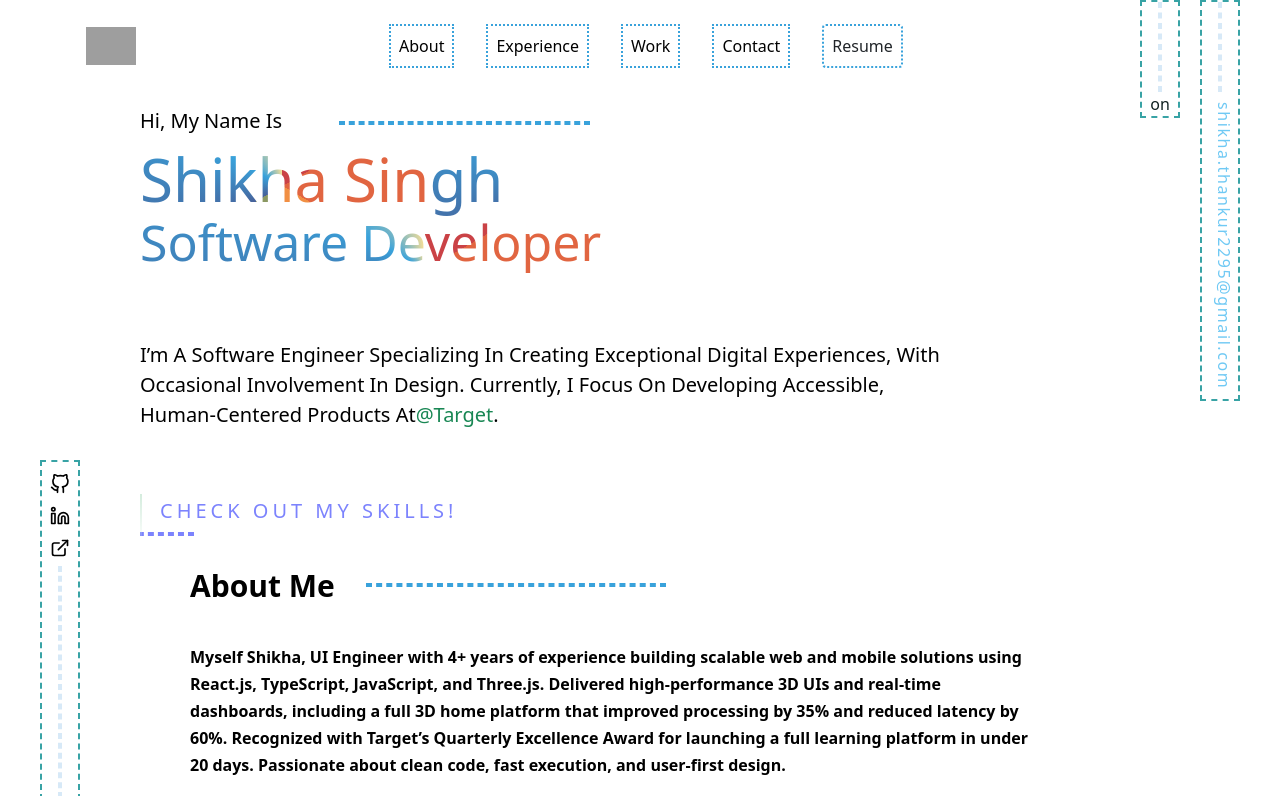
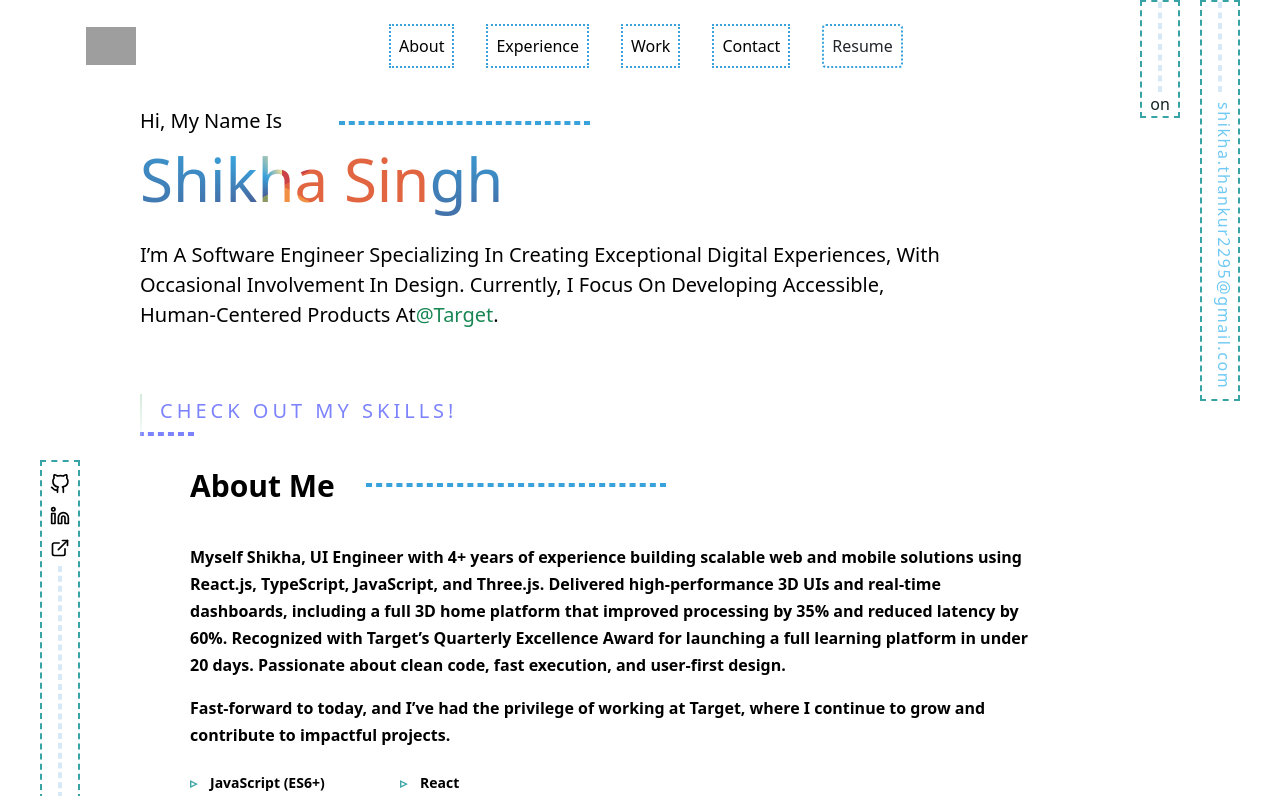
Before and after one commit to shikhasingh07/Portfolios, a React (Create React App) app: page / in a window 1280 px wide. Shown: the top 796 px of the page. Built offline with nearby package versions, Linux system fonts and the light colour scheme; grey boxes are pictures that could not be loaded; a web font is replaced by a local one.

Commit message:
Fixing Build

```diff
--- a/src/Compoents/About/About.js
+++ b/src/Compoents/About/About.js
@@ -89,9 +89,6 @@ const About = () => {
           <div className="m-auto main__con pt-2">
             <p className="heading__para mt-5 p-0">Hi, my name is</p>
             <h3 className="heading__h p-0 m-0">Shikha Singh</h3>
-            <h3 className="heading__h p-0 m-0 typeing__head">
-              Software Developer
-            </h3>
             <div className="fadeup-enter-dones">
               <p className="pheading ">
                 I’m a software engineer specializing in creating exceptional
```
